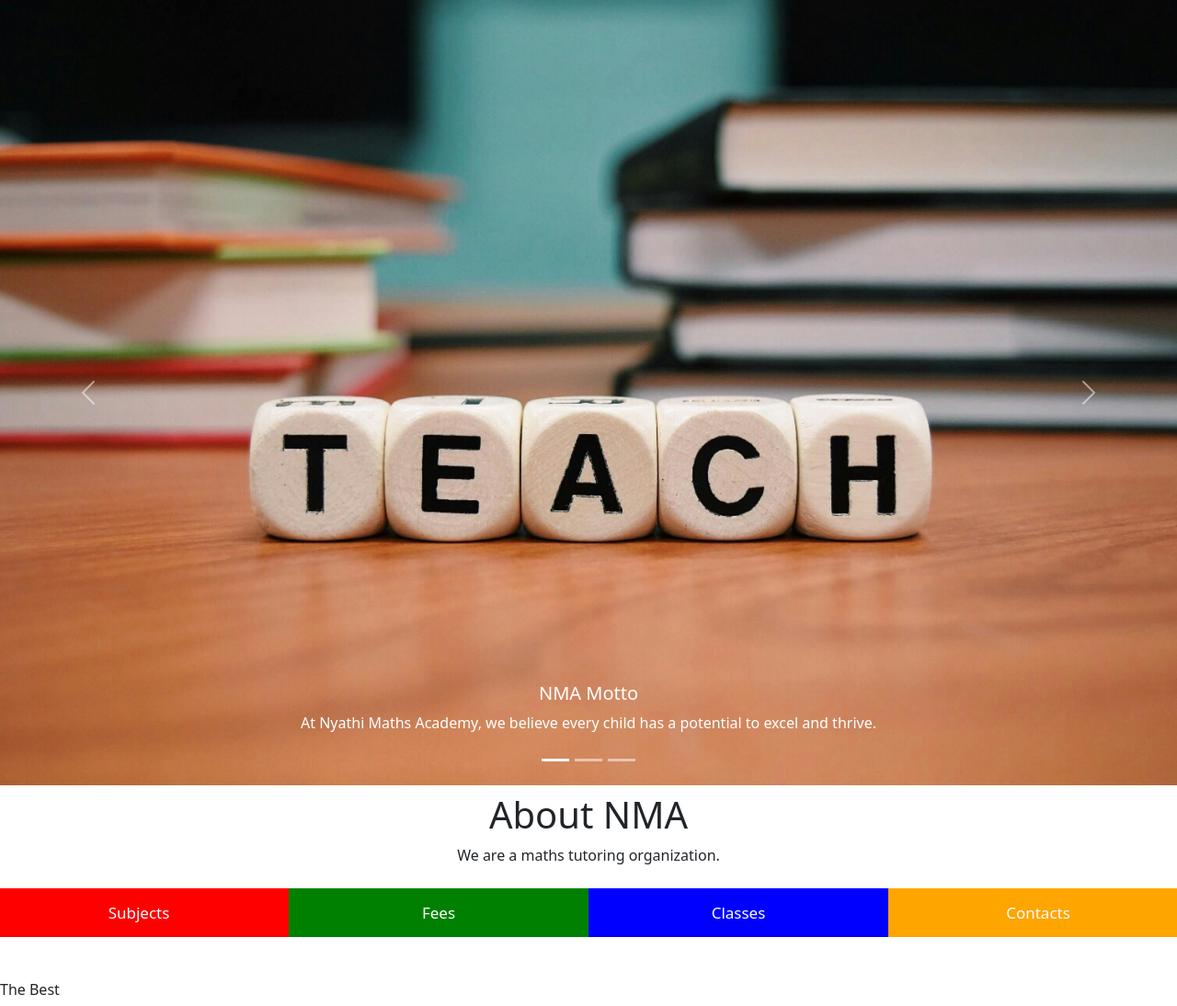
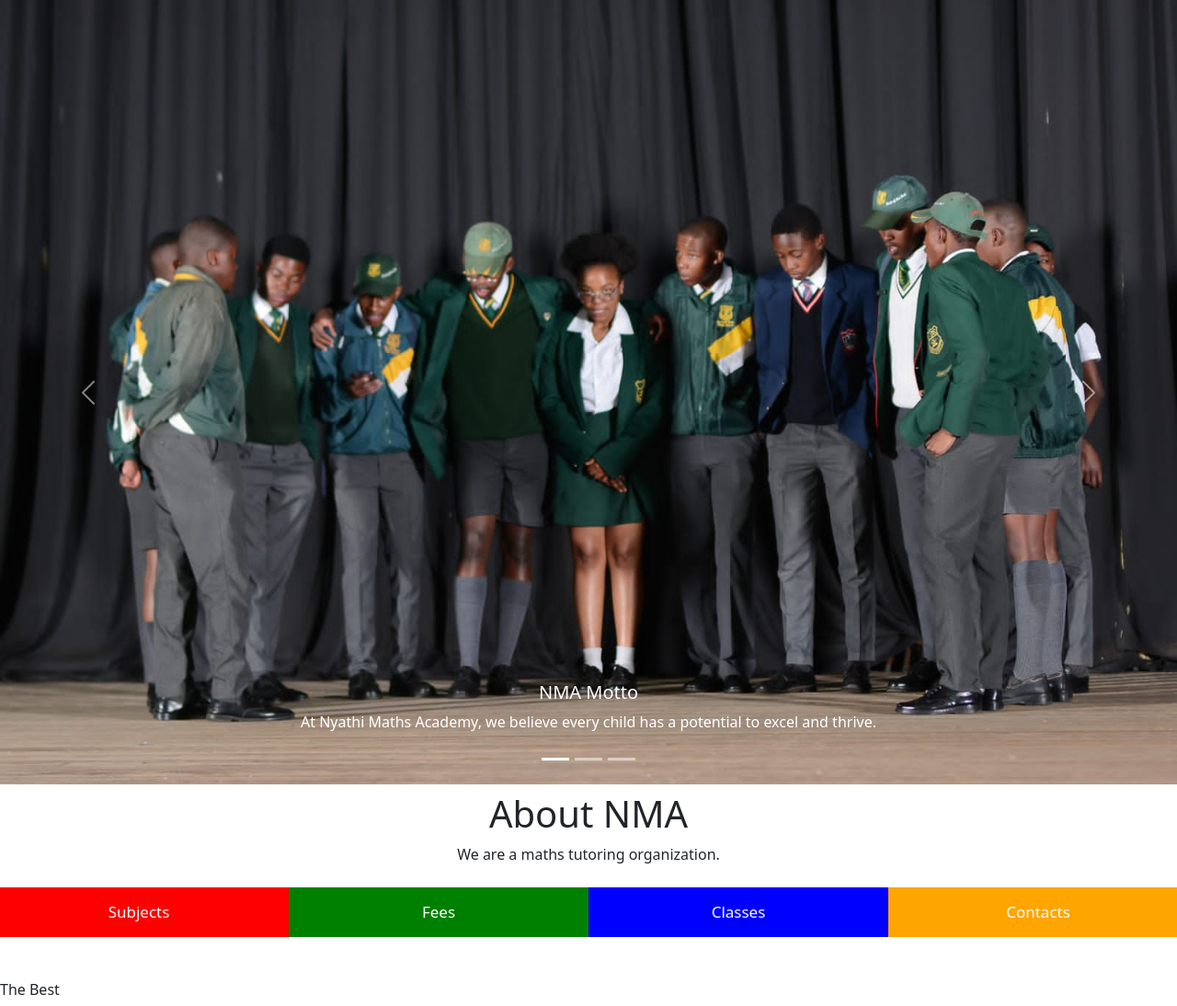
Before and after one commit to Rankhala/school, a Django app: page / in a window 1280 px wide. Shown: the part 56-1150 px from the top of the page at 92% size. Run offline with Django 5.2, Linux system fonts and the light colour scheme.

Commit message:
Changed the carousel slides

```diff
--- a/front/templates/front/index.html
+++ b/front/templates/front/index.html
@@ -12,21 +12,21 @@
     </div>
     <div class="carousel-inner">
       <div class="carousel-item active c-item">
-        <img src="{% static 'front/images/teach.jpg' %}" class="d-block w-100 c-img" alt="...">
+        <img src="{% static 'front/images/slide1.jpg' %}" class="d-block w-100 c-img" alt="...">
         <div class="carousel-caption d-none d-md-block">
           <h5>NMA Motto</h5>
           <p>At Nyathi Maths Academy, we believe every child has a potential to excel and thrive.</p>
         </div>
       </div>
       <div class="carousel-item c-item">
-        <img src="{% static 'front/images/b3.jfif' %}" class="d-block w-100 c-img" alt="Image">
+        <img src="{% static 'front/images/slide2.jfif' %}" class="d-block w-100 c-img" alt="Image">
         <div class="carousel-caption d-none d-md-block">
           <h5>Our Teaching Model</h5>
           <p>Ours is hybrid learning; 70% face to face, 30% online. </p>
         </div>
       </div>
       <div class="carousel-item c-item">
-        <img src="{% static 'front/images/Joburg.jpg' %}" class="d-block w-100 c-img" alt="...">
+        <img src="{% static 'front/images/slide3.jpg' %}" class="d-block w-100 c-img" alt="...">
         <div class="carousel-caption d-none d-md-block">
           <h5>Credentials</h5>
           <p>More than 5 years of excellence. 97% of learners above 65% pass mark.</p>
```
Also changed, not shown: front/static/front/images/slide1.jpg (added), front/static/front/images/slide2.jpg (added), front/static/front/images/slide3.jpg (added).
